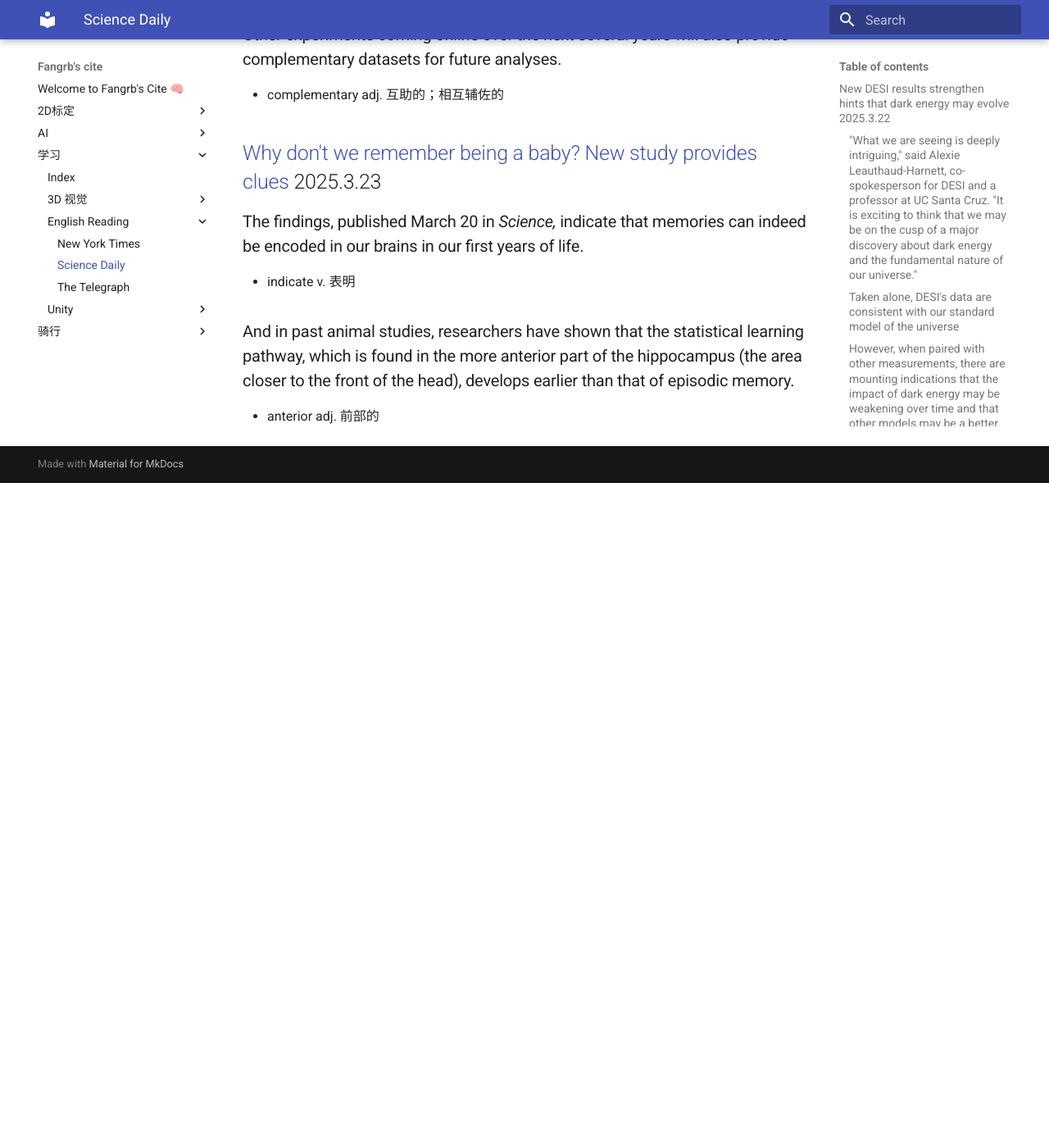
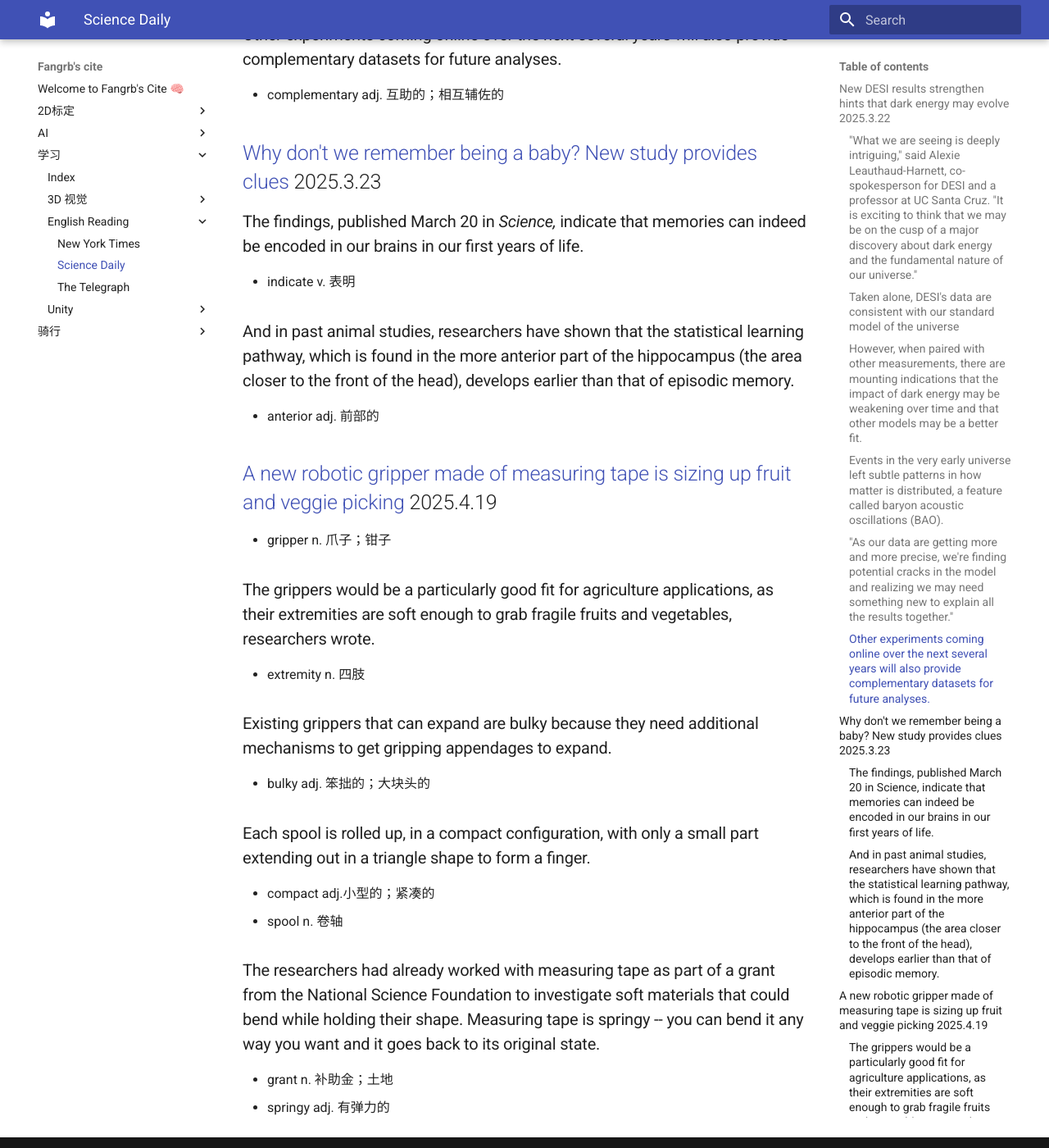
Before and after one commit to DaleBruise/DaleBruise.github.io, an MkDocs documentation site: the page built from docs/学习/English Reading/Science_Daily.md, in a window 1280 px wide and 1400 px high, scrolled down 1129 px. Shown: the whole window at 82% size. Built offline with MkDocs 1.6.1 and Material for MkDocs 9.7.7, drawn with Linux system fonts in a browser that asks for light colours; before the commit the page ends 1718 px from its top, so only the background shows below that.

Commit message:
Update Science_Daily.md

```diff
--- a/docs/学习/English Reading/Science_Daily.md
+++ b/docs/学习/English Reading/Science_Daily.md
@@ -41,3 +41,26 @@
 ### And in past animal studies, researchers have shown that the statistical learning pathway, which is found in the more anterior part of the hippocampus (the area closer to the front of the head), develops earlier than that of episodic memory.
 
 - anterior adj. 前部的
+
+
+## [A new robotic gripper made of measuring tape is sizing up fruit and veggie picking](https://www.sciencedaily.com/releases/2025/04/250409154638.htm) 2025.4.19
+
+- gripper n. 爪子；钳子
+
+### The grippers would be a particularly good fit for agriculture applications, as their extremities are soft enough to grab fragile fruits and vegetables, researchers wrote.
+
+- extremity n. 四肢
+
+### Existing grippers that can expand are bulky because they need additional mechanisms to get gripping appendages to expand.
+
+- bulky adj. 笨拙的；大块头的
+
+### Each spool is rolled up, in a compact configuration, with only a small part extending out in a triangle shape to form a finger.
+
+- compact adj.小型的；紧凑的
+- spool n. 卷轴
+
+### The researchers had already worked with measuring tape as part of a grant from the National Science Foundation to investigate soft materials that could bend while holding their shape. Measuring tape is springy -- you can bend it any way you want and it goes back to its original state.
+
+- grant n. 补助金；土地
+- springy adj. 有弹力的
```
